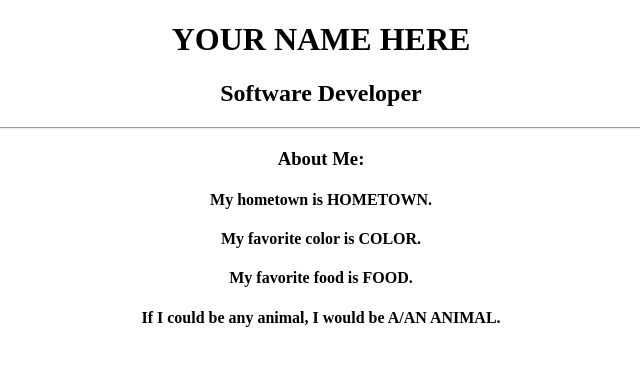
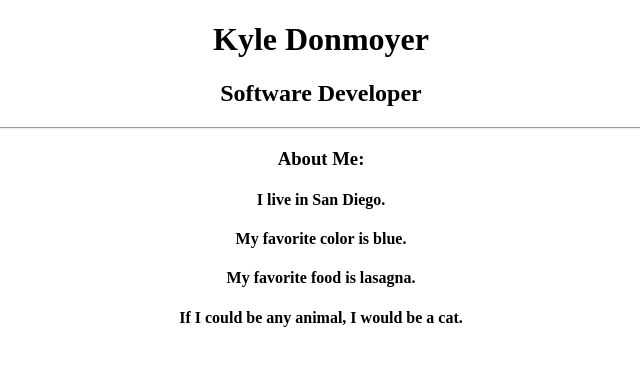
Before and after one commit to KHDonmoyer/profile, a plain HTML site: page index.html in a window 1280 px wide. Shown: the whole page, without its empty margins (319-959 px from the left). Drawn offline with Linux system fonts and the light colour scheme.

Commit message:
Filled out profil information

```diff
--- a/index.html
+++ b/index.html
@@ -7,14 +7,14 @@
 		  </head>
 		  <body>
 			<div align="center">
-				<h1>YOUR NAME HERE</h1>
+				<h1>Kyle Donmoyer</h1>
 				<h2>Software Developer</h2>
 				<hr>
 				<h3>About Me:</h3>
-					<h4>My hometown is HOMETOWN.</h4>
-					<h4>My favorite color is COLOR.</h4>
-					<h4>My favorite food is FOOD.</h4>
-					<h4>If I could be any animal, I would be A/AN ANIMAL.</h4>
+					<h4>I live in San Diego.</h4>
+					<h4>My favorite color is blue.</h4>
+					<h4>My favorite food is lasagna.</h4>
+					<h4>If I could be any animal, I would be a cat.</h4>
 			</div>
 		  </body>
 		</html>
```
